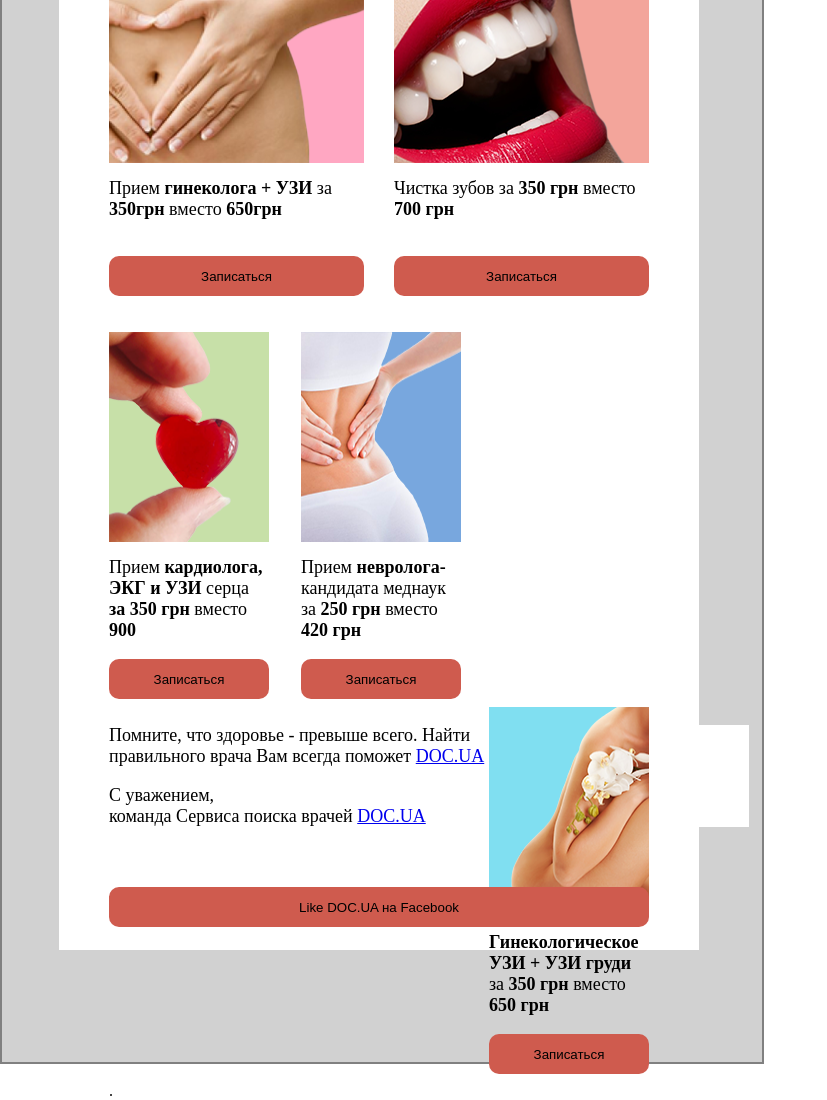
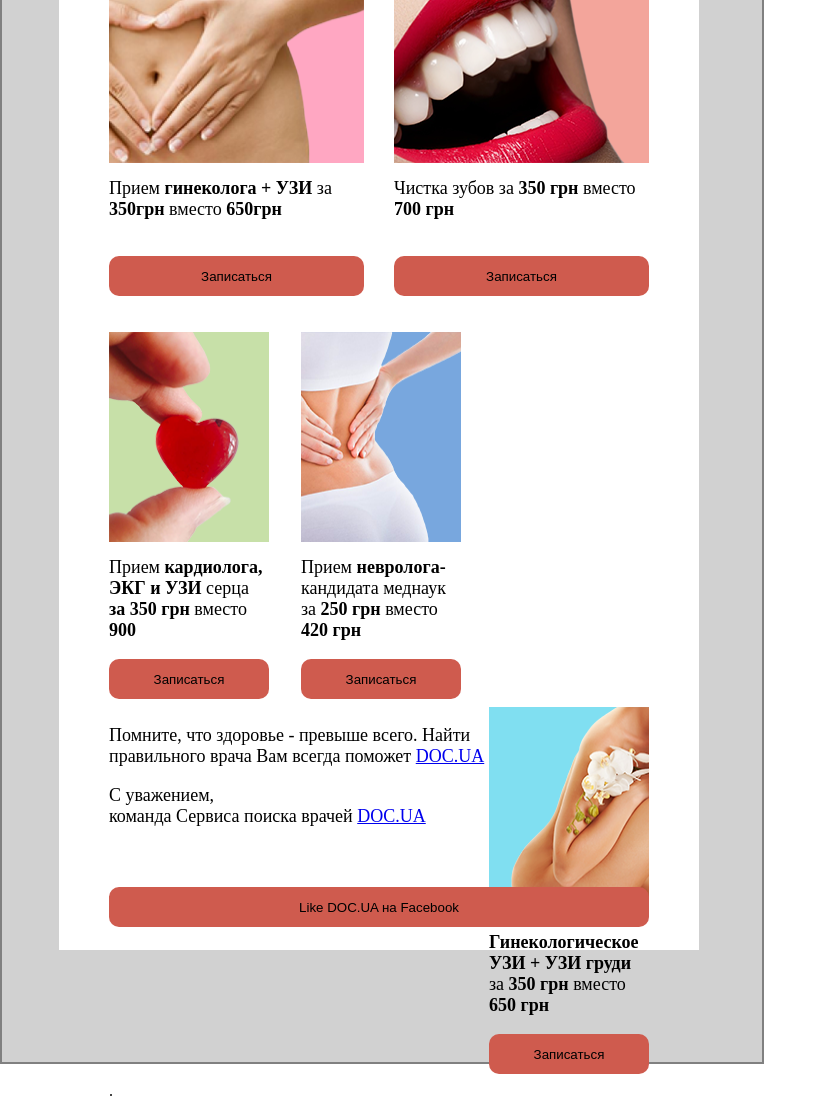
Before and after one commit to ikniga/DZ_5_5, a plain HTML site: page index.html in a window 1280 px wide. Shown: the part 629-1729 px from the top of the page, without its empty margins (0-827 px from the left). Drawn offline with Linux system fonts and the light colour scheme.

Commit message:
Update style.css

```diff
--- a/style.css
+++ b/style.css
@@ -103,7 +103,7 @@ button.three{
 	height: 40px;
 }
 .footer{
-	width: 640px;
+	width: 540px;
 	background: white;
 }
 .signature{
```
